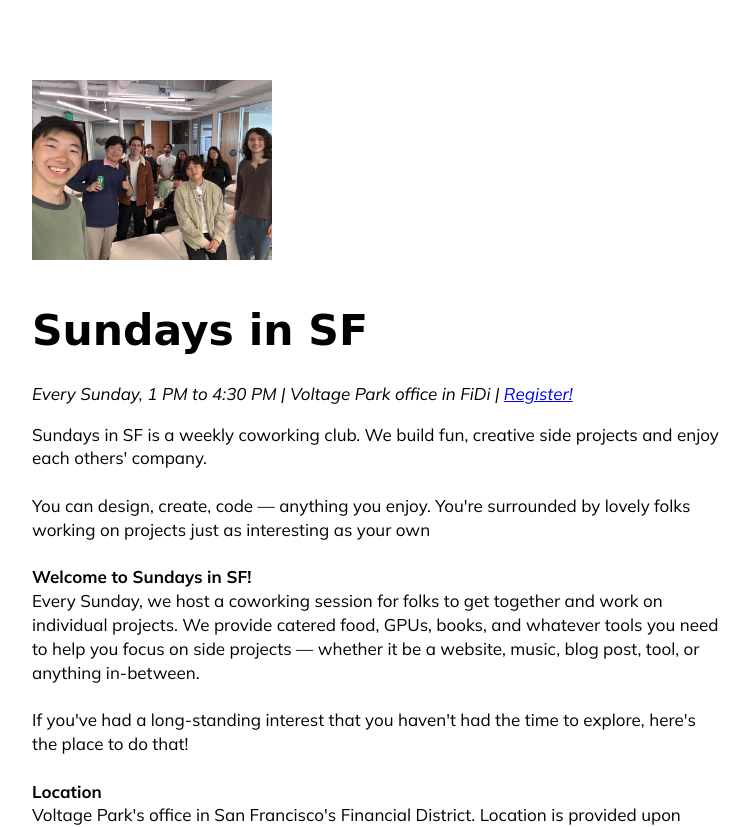
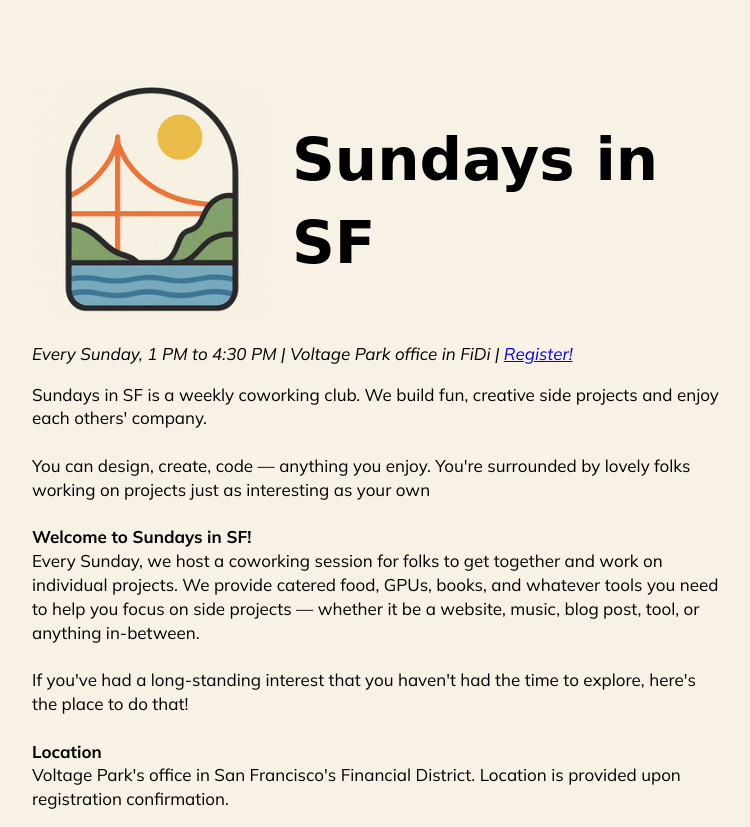
Before and after one commit to jonathanlei0/sundays-in-sf, a plain HTML site: page index.html in a window 1280 px wide. Shown: the top 827 px of the page, without its empty margins (263-1013 px from the left). Drawn offline with Linux system fonts and the light colour scheme; a script that the page names is missing; a web font is replaced by a local one.

Commit message:
redo logo and design

```diff
--- a/index.html
+++ b/index.html
@@ -10,9 +10,7 @@
     <meta name="title" content="Sundays in SF">
     <meta name="description"
         content="Sundays in SF is a weekly coworking club. We build fun, creative side projects and enjoy each others' company. Come build with us!">
-    <!-- <link rel="apple-touch-icon" sizes="180x180" href="apple-touch-icon.png">
-    <link rel="icon" type="image/png" sizes="32x32" href="favicon-32x32.png">
-    <link rel="icon" type="image/png" sizes="16x16" href="favicon-16x16.png"> -->
+    <link rel="icon" type="image/png" href="sundays-in-sf-logo.png">
     <link rel="manifest" href="site.webmanifest">
 
     <!-- Open Graph / Facebook -->
@@ -37,6 +35,7 @@
         body {
             margin: 0;
             padding: 0;
+            background-color: #F7F1E6;
         }
 
         section {
@@ -60,7 +59,7 @@
 
         h1 {
             font-family: 'Oooh Baby', cursive;
-            font-size: 2.5em;
+            font-size: 3.5em;
             margin-bottom: 0.5em;
         }
 
@@ -75,13 +74,32 @@
             mask: linear-gradient(to bottom, transparent 0%, rgba(0,0,0,0.1) 40%, rgba(0,0,0,0.7) 60%, rgba(0,0,0,1) 80%);
             -webkit-mask: linear-gradient(to bottom, transparent 0%, rgba(0,0,0,0.1) 40%, rgba(0,0,0,0.7) 60%, rgba(0,0,0,1) 80%);
         }
+
+        .header-container {
+            display: flex;
+            align-items: center;
+            gap: 20px;
+            margin-bottom: 20px;
+        }
+
+        .logo {
+            max-width: 100%;
+            width: 240px;
+            flex-shrink: 0;
+        }
+
+        .title {
+            margin: 0;
+        }
     </style>
 </head>
 
 <body>
     <section>
-        <img src="group-photo.jpg" alt="Sundays in SF logo" style="max-width: 100%; width: 240px">
-        <h1>Sundays in SF</h1>
+        <div class="header-container">
+            <img src="sundays-in-sf-logo.png" alt="Sundays in SF logo" class="logo">
+            <h1 class="title">Sundays in SF</h1>
+        </div>
         <i>Every Sunday, 1 PM to 4:30 PM | Voltage Park office in FiDi | <a href="https://lu.ma/sundaysinsf" target="_blank">Register!</a></i>
         <br>
         <p>
```
Also changed, not shown: sundays-in-sf-logo.png (added).
